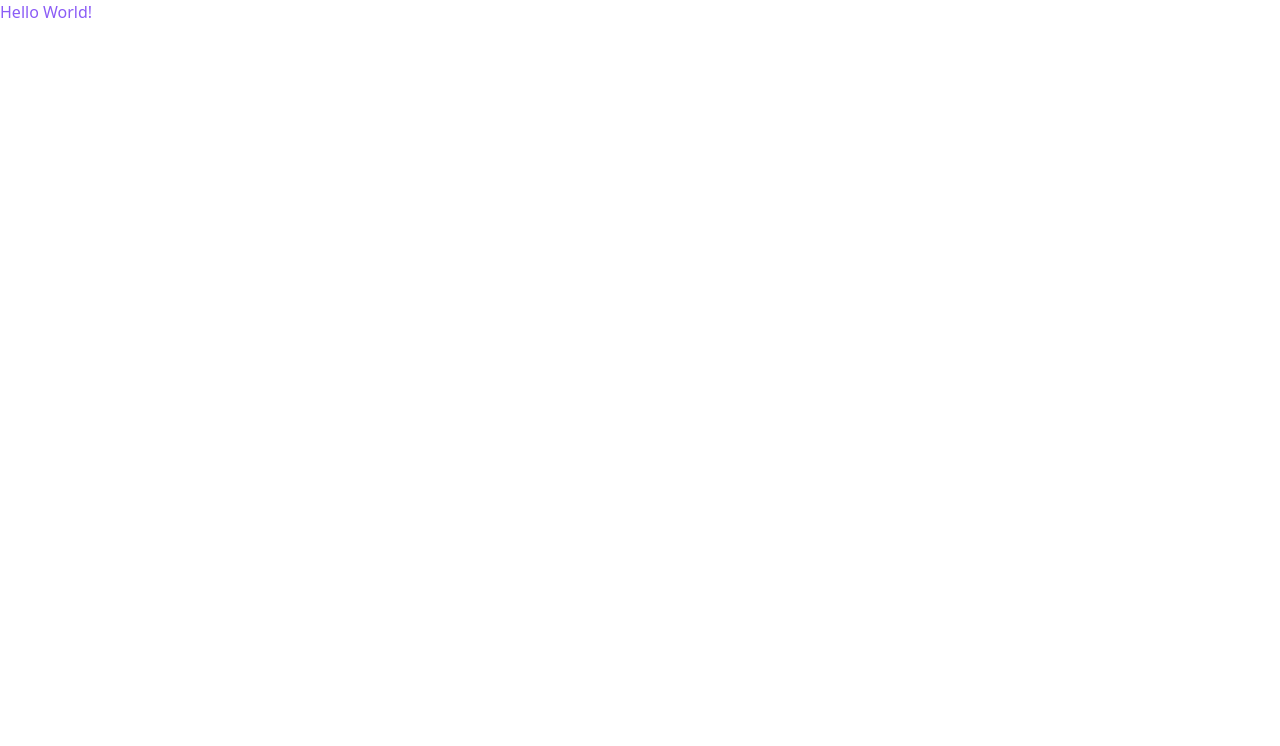
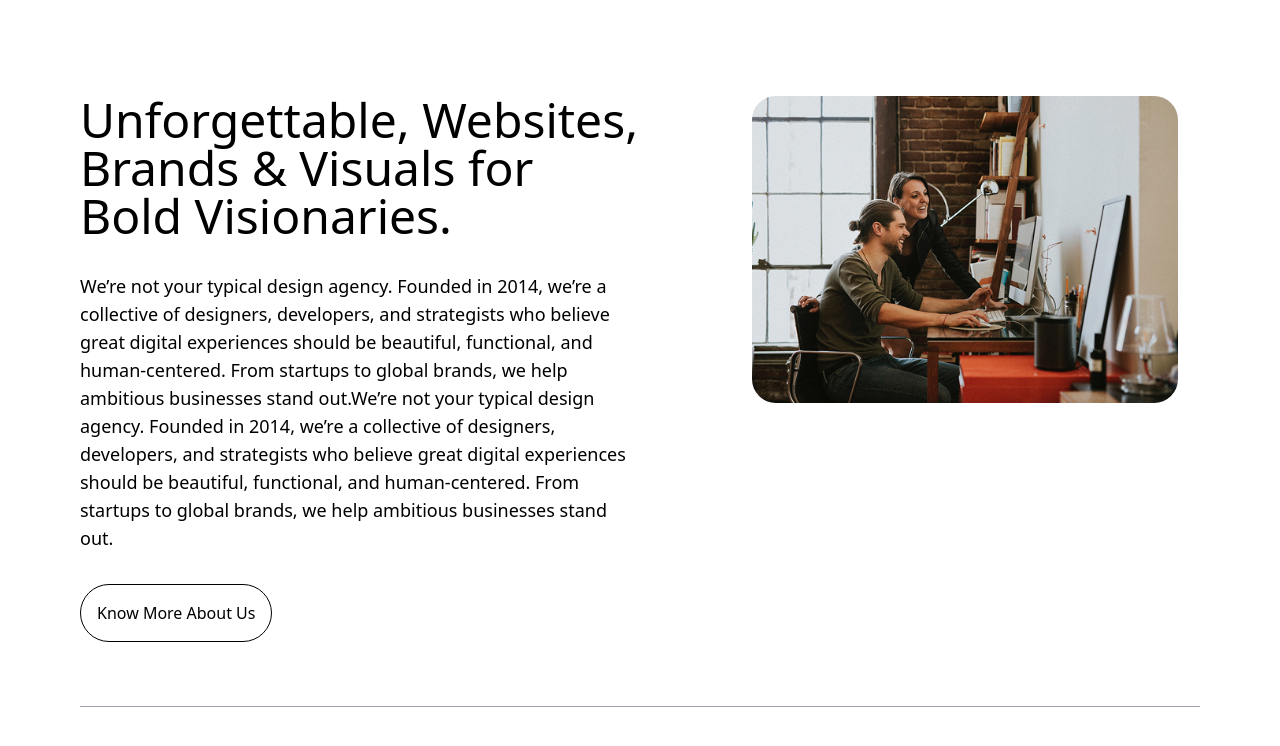
Before and after one commit to akashjadhav09/ElevateWeb, a React (Vite) app: page / in a window 1280 px wide. Shown: the top 746 px of the page. Built offline with nearby package versions, Linux system fonts and the light colour scheme.

Commit message:
Design completed.

```diff
--- a/src/App.jsx
+++ b/src/App.jsx
@@ -1,12 +1,15 @@
 import './App.css'
+import HomePageNarrative from './features/home/HomePageNarrative';
 
 function App() {
 
+  let title = "Unforgettable, Websites, Brands & Visuals for Bold Visionaries.";
+  let body = "We’re not your typical design agency. Founded in 2014, we’re a collective of designers, developers, and strategists who believe great digital experiences should be beautiful, functional, and human-centered. From startups to global brands, we help ambitious businesses stand out.We’re not your typical design agency. Founded in 2014, we’re a collective of designers, developers, and strategists who believe great digital experiences should be beautiful, functional, and human-centered. From startups to global brands, we help ambitious businesses stand out.";
+  let imgsrc = "./public/assets/images/homepageNarr1.jpg"
   return (
     <>
-      <p className='text-violet-500'>Hello World!</p>
+     <HomePageNarrative titleText={title} bodyText={body} imgSrc={imgsrc}/>
     </>
-
   )
 }
 
--- /dev/null
+++ b/src/features/home/HomePageNarrative.jsx
@@ -0,0 +1,25 @@
+import React from "react";
+
+export default function HomePageNarrative({titleText, bodyText, imgSrc}){
+    return(
+        <div className="home-narrative-wrapper__main">
+            <div className="home-narrative-wrapper__outer">
+                <div className="home-narrative-wrapper__inner w-full py-8 px-20">
+                    <div className="narrative-content-wrapper__outer flex gap-28 border-b border-gray-400 py-16">
+                        <div className="narrative-content-wrapper w-1/2">
+                            <div className="title-text text-5xl">{titleText}</div>
+                            <div className="body-text text-lg mt-8">{bodyText}</div>
+                            <button className="border border-black rounded-full mt-8 p-4 hover:bg-[#b0e600] hover:border-transparent">Know More About Us</button>
+                        </div>
+
+                        <div className="narrative-image-wrapper w-[40%]">
+                            <div className="image-wrapper__inner w-[95%]">
+                                <img className="h-full w-full rounded-3xl" src={imgSrc} alt="" />
+                            </div>
+                        </div>
+                    </div>
+                </div>
+            </div>
+        </div>
+    )
+}
```
Also changed, not shown: public/assets/images/homepageNarr1.jpg (added).
